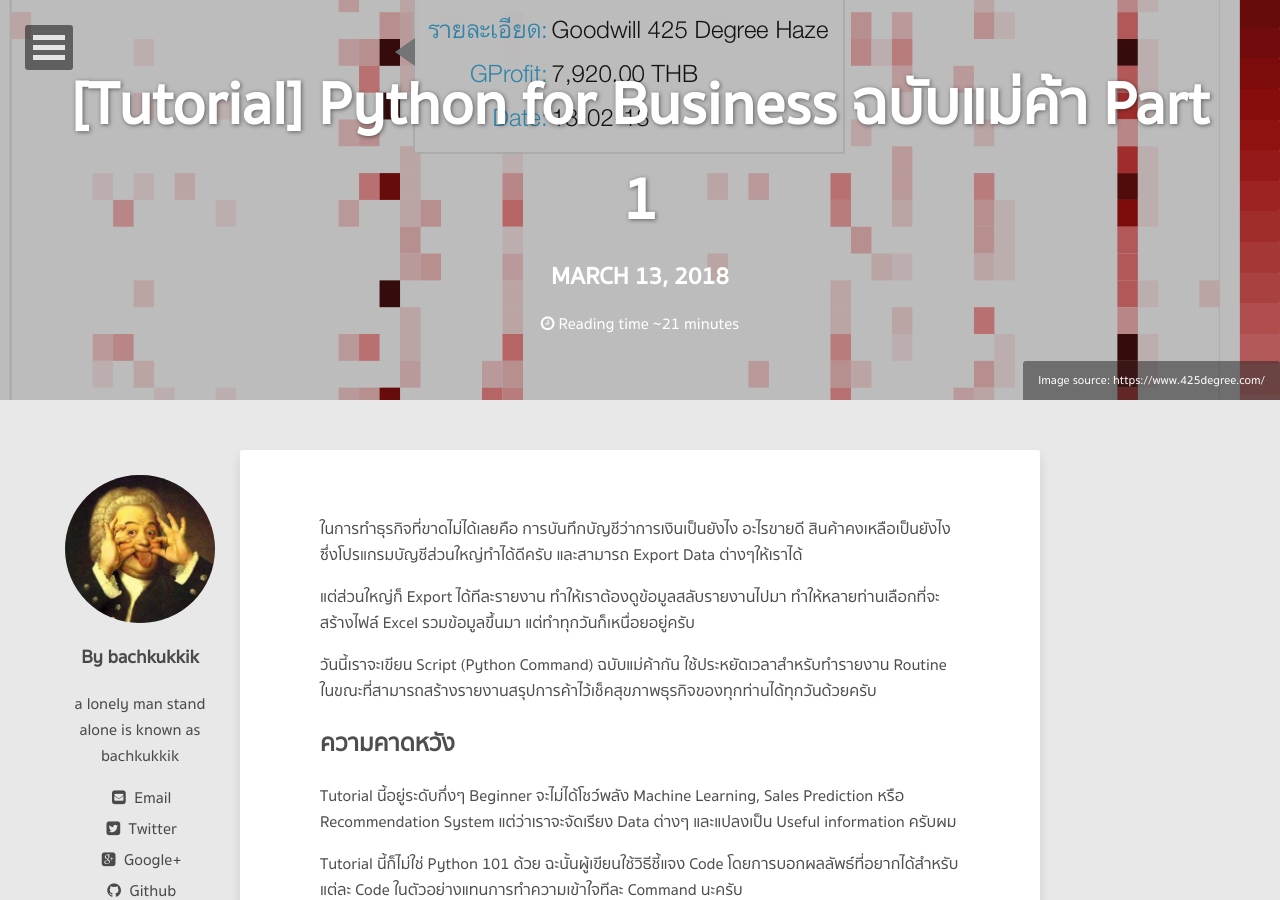
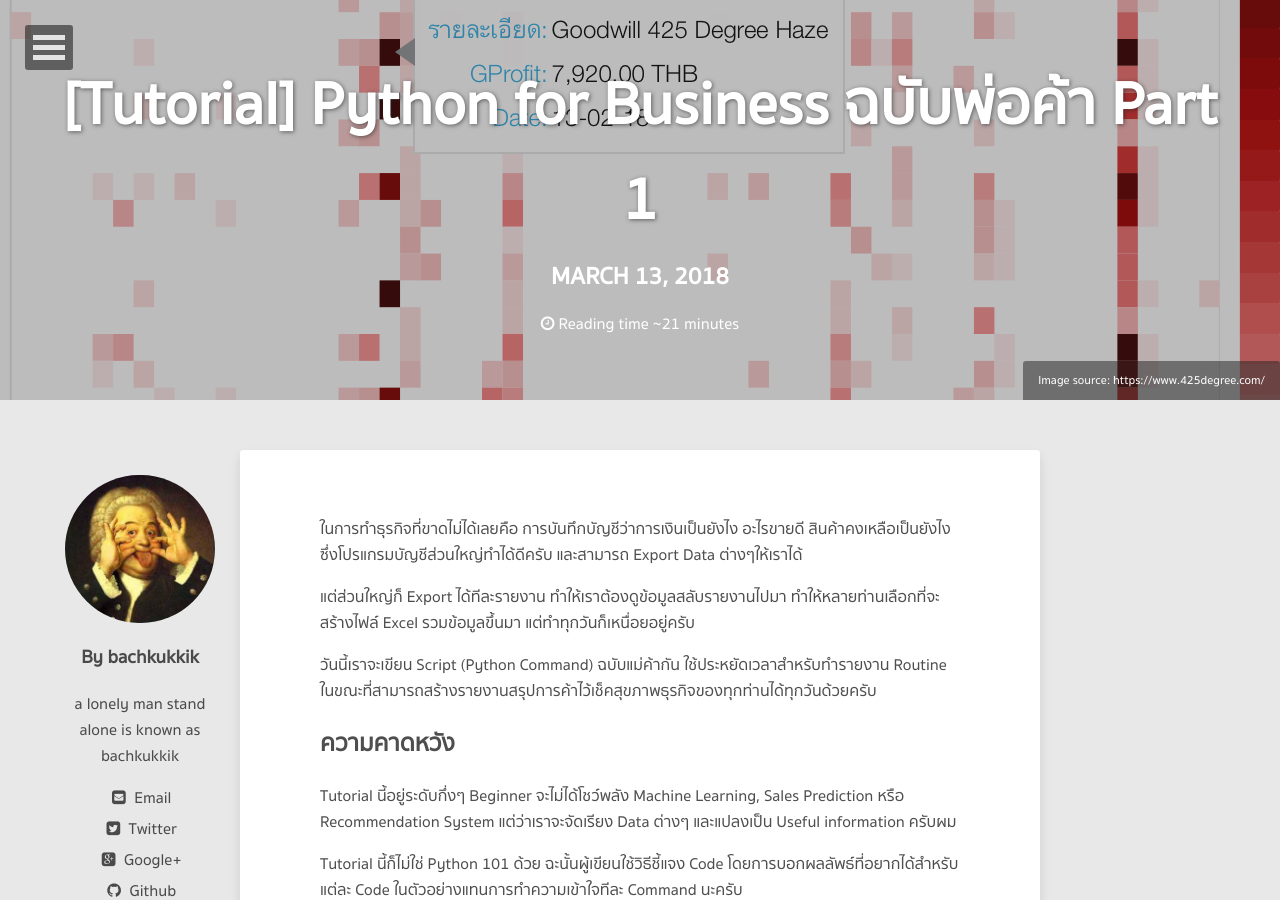
Before and after one commit to tupleblog/tupleblog.github.io, a Jekyll site: the page built from _posts/2018-03-10-Python-for-Business-part1.md, in a window 1280 px wide and 900 px high. Built offline with Jekyll 4.4.1, drawn with Linux system fonts in a browser that asks for light colours; nearby versions of some CDN libraries; comment, search, counter and statistics services are not loaded.

Commit message:
update content

```diff
--- a/_posts/2018-03-10-Python-for-Business-part1.md
+++ b/_posts/2018-03-10-Python-for-Business-part1.md
@@ -1,7 +1,7 @@
 ---
 author: bachkukkik
 layout: post
-title: "[Tutorial] Python for Business ฉบับแม่ค้า Part 1"
+title: "[Tutorial] Python for Business ฉบับพ่อค้า Part 1"
 description: ""
 tags: [Python, Business, Retail, Data, Code]
 image:
```
